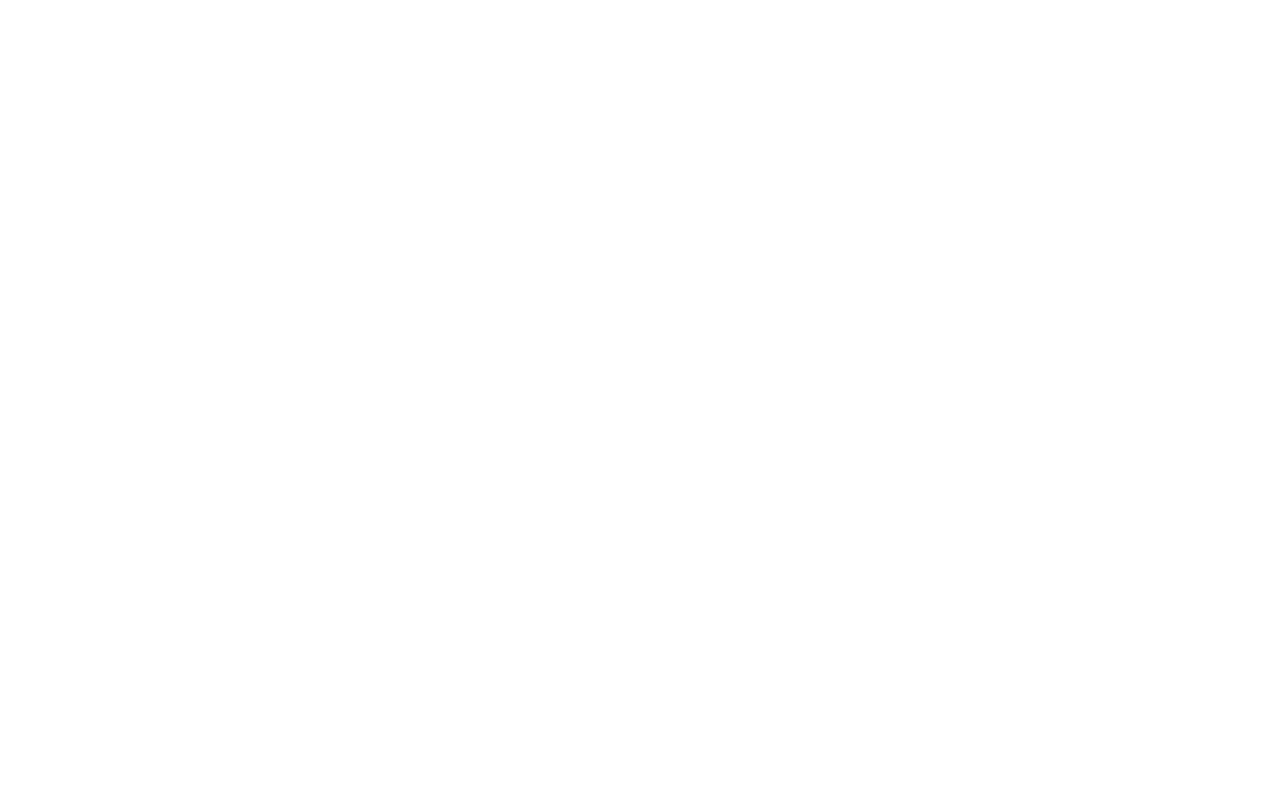
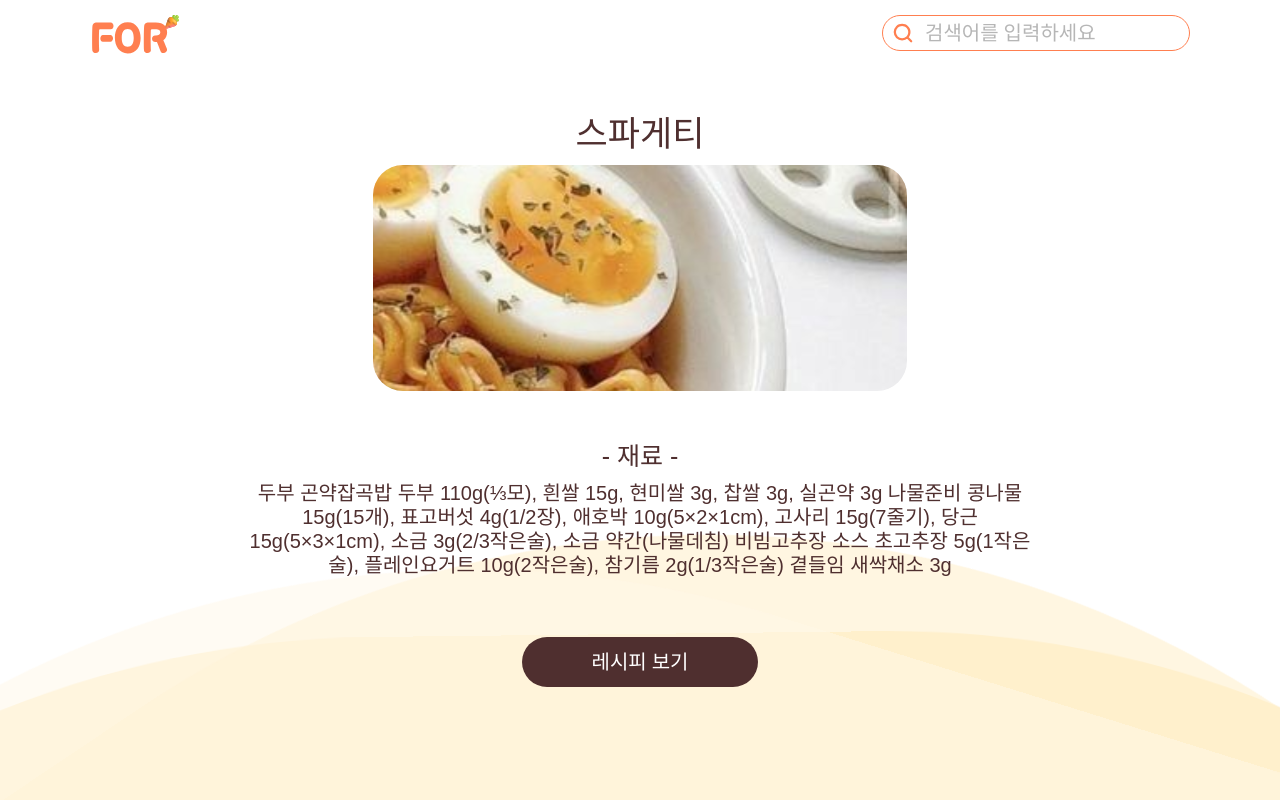
Before and after one commit to eejx0/For, a React (Create React App) app: page /detail in a window 1280 px wide. Before the commit this address had no page. Built offline with nearby package versions, Linux system fonts and the light colour scheme; the HTML template or start-up script is replaced by a standard one; a web font is replaced by a local one.

Commit message:
feat :: recipe

```diff
--- a/src/components/Header.tsx
+++ b/src/components/Header.tsx
@@ -2,18 +2,20 @@
 import Search from "../assets/Search.svg";
 import styled from "styled-components";
 import { Color } from "../styles/Color";
+import { Link } from "react-router-dom";
 
 export const Header = () => {
     return (
         <Wrapper>
             <Container>
-            <img src={Logo} alt="logo"/>
-            <InputWrapper>
-                <img src={Search} alt="search" />
-                <input placeholder="검색어를 입력하세요"/>
-            </InputWrapper>
+                <Link to={'/'}>
+                    <img src={Logo} alt="logo" style={{cursor: 'pointer'}}/>
+                </Link>
+                <InputWrapper>
+                    <img src={Search} alt="search" />
+                    <input placeholder="검색어를 입력하세요"/>
+                </InputWrapper>
             </Container>
-
         </Wrapper>
     )
 }
--- a/src/components/SearchBox.tsx
+++ b/src/components/SearchBox.tsx
@@ -1,13 +1,18 @@
 import styled from "styled-components"
 import Sample1 from "../assets/Sample1.svg";
 import { Color } from "../styles/Color";
+import { Link } from "react-router-dom";
 
 export const SearchBox = () => {
     return (
         <Wrapper>
-            <Image />
+            <Link to={'/detail'}>
+                <Image />
+            </Link>
             <TextWrapper>
-                <Name>스파게티</Name>
+                <Link to={'/detail'}>
+                    <Name>스파게티</Name>
+                </Link>
                 <TagWrapper>
                     <CookKind>밥</CookKind>
                     <HashTag>당호박가루</HashTag>
--- a/src/pages/Home.tsx
+++ b/src/pages/Detail.tsx
@@ -2,33 +2,23 @@
 import styled from "styled-components"
 import { Color } from "../styles/Color"
 import Sample1 from "../assets/Sample1.svg";
-import Sample2 from "../assets/Sample2.svg";
-import Sample3 from "../assets/Sample3.svg";
-import Sample4 from "../assets/Sample4.svg";
-import Sample5 from "../assets/Sample5.svg";
+import { Link } from "react-router-dom";
 
-export const Home = () => {
-    const Images = [
-        {img: Sample1, key: 1},
-        {img: Sample2, key: 2},
-        {img: Sample3, key: 3},
-        {img: Sample4, key: 4},
-        {img: Sample5, key: 5}
-    ];
+export const Detail = () => {
     return (
         <>
             <Header />
             <Wrapper>
-                <p>오늘은 뭐 먹지?</p>
-                <PictureWrapper>
-                    {Images.map((image) => (
-                        <div key={image.key} style={{ backgroundImage: `url(${image.img})` }} />
-                    ))}
-                </PictureWrapper>
+                <Name>스파게티</Name>
+                <Image />
+                <IngredientTitle>- 재료 -</IngredientTitle>
+                <Ingredients>두부 곤약잡곡밥 두부 110g(⅓모), 흰쌀 15g, 현미쌀 3g, 찹쌀 3g, 실곤약 3g 나물준비 콩나물 15g(15개), 표고버섯 4g(1/2장), 애호박 10g(5×2×1cm), 고사리 15g(7줄기), 당근 15g(5×3×1cm), 소금 3g(2/3작은술), 소금 약간(나물데침) 비빔고추장 소스 초고추장 5g(1작은술), 플레인요거트 10g(2작은술), 참기름 2g(1/3작은술) 곁들임 새싹채소 3g</Ingredients>
+                <StyledLink to={'/recipe'}>
+                    레시피 보기
+                </StyledLink>
                 <Wave3></Wave3>
                 <Wave2></Wave2>
                 <Wave1></Wave1>
-                <Button>오늘의 메뉴 보기</Button>
             </Wrapper>
         </>
     )
@@ -39,29 +29,63 @@
     display: flex;
     flex-direction: column;
     align-items: center;
-    justify-content: center;
     overflow: hidden;
     width: 100vw;
     height: 100vh;
-    > p {
-        font-size: 40px;
-        color: ${Color.text};
-    }
+    justify-content: center;
 `;
 
+const Name = styled.p`
+    font-size: 35px;
+    color: ${Color.text};
+`;
 
-const PictureWrapper = styled.div`
+const Image = styled.div`
+    width: 534px;
+    height: 226px;
+    border-radius: 30px;
+    background-image: url(${Sample1});
+    background-repeat: no-repeat;
+    background-size: cover;
+    background-position: center;
+    margin-top: 10px;
+`;
+
+const IngredientTitle = styled.p`
+    font-size: 25px;
+    color: ${Color.text};
+    margin-top: 50px;
+    z-index: 900;
+`;
+
+const Ingredients = styled.p`
+    width: 800px;
     display: flex;
-    gap: 50px;
-    margin-top: 50px;
-    z-index: 100;
-    > div {
-        width: 384px;
-        height: 202px;
-        border-radius: 30px;
-        background-repeat: no-repeat;
-        background-size: 100%;
-        background-position: center center;
+    text-align: center;
+    font-size: 20px;
+    margin-top: 10px;
+    color: ${Color.text};
+    z-index: 900;
+`;
+
+const StyledLink = styled(Link)`
+    display: flex;
+    align-items: center;
+    justify-content: center;
+    margin-top: 60px;
+    width: 236px;
+    height: 50px;
+    border-radius: 50px;
+    border: none;
+    background-color: ${Color.text};
+    z-index: 900;
+    color: white;
+    font-family: 'Ownglyph_ParkDaHyun';
+    font-size: 20px;
+    cursor: pointer;
+    &:hover {
+        background-color: rgba(79, 47, 47, 0.83);
+        transition: 0.3s;
     }
 `;
 
@@ -127,21 +151,3 @@
         }
     }
 `;
-
-const Button = styled.button`
-    margin-top: 100px;
-    width: 286px;
-    height: 50px;
-    border-radius: 50px;
-    border: none;
-    background-color: ${Color.text};
-    z-index: 900;
-    color: white;
-    font-family: 'Ownglyph_ParkDaHyun';
-    font-size: 25px;
-    cursor: pointer;
-    &:hover {
-        background-color: rgba(79, 47, 47, 0.83);
-        transition: 0.3s;
-    }
-`;
--- /dev/null
+++ b/src/pages/Recipe.tsx
@@ -0,0 +1,55 @@
+import { Header } from "../components/Header"
+import styled from "styled-components"
+import { Color } from "../styles/Color";
+import Sample1 from "../assets/Sample1.svg";
+// import NoPicture from "../assets/NoPicture.svg";
+
+export const Recipe = () => {
+    return (
+        <Wrapper>
+            <Header />
+            <Container>
+                <RecipeBox>
+                    <img src={Sample1} alt="샘플" />
+                    <p>레시피</p>
+                </RecipeBox>
+            </Container>
+        </Wrapper>
+    )
+}
+
+const Wrapper = styled.div`
+    display: flex;
+    flex-direction: column;
+    align-items: center;
+    max-width: 100%;
+    padding: 20px;
+    box-sizing: border-box;
+    width: 100%;
+`;
+
+const Container = styled.div`
+    display: flex;
+    flex-direction: column;
+    gap: 15px;
+    margin-top: 100px;
+    width: 1100px;
+    margin-bottom: 50px;
+`;
+
+const RecipeBox = styled.div`
+    display: flex;
+    gap: 30px;
+    align-items: center;
+    > img {
+        min-width: 243px;
+        height: 141px;
+        background-color: gray;
+        border-radius: 10px;
+        object-fit: cover;
+    }
+    > p {
+        font-size: 20px;
+        color: ${Color.text};
+    }
+`;
--- a/src/router.tsx
+++ b/src/router.tsx
@@ -2,6 +2,8 @@
 import { GlobalStyle } from "./styles/GlobalStyle.style";
 import { Home } from "./pages/Home";
 import { Search } from "./pages/Search";
+import { Detail } from "./pages/Detail";
+import { Recipe } from "./pages/Recipe";
 
 function Router() {
   return (
@@ -10,6 +12,8 @@
         <Routes>
           <Route path="/" element={<Home />}/>
           <Route path="/search" element={<Search />}/>
+          <Route path="/detail" element={<Detail />}/>
+          <Route path="/recipe" element={<Recipe />}/>
         </Routes>
     </BrowserRouter>
   )
```
Also changed, not shown: src/assets/NoPicture.svg (added).
